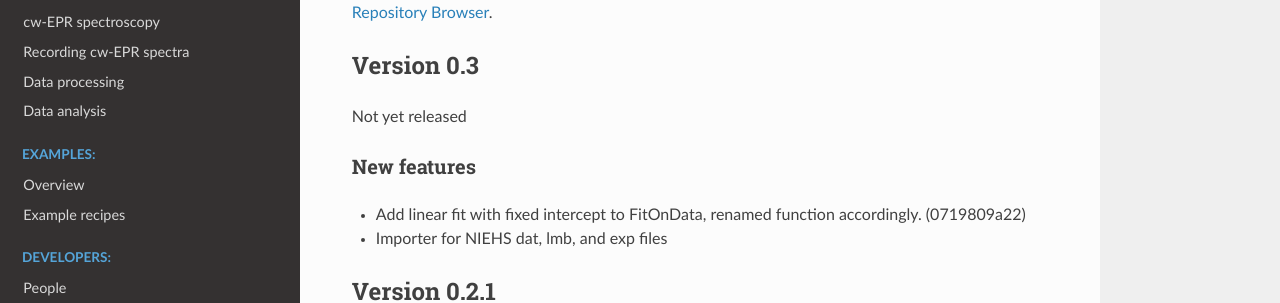
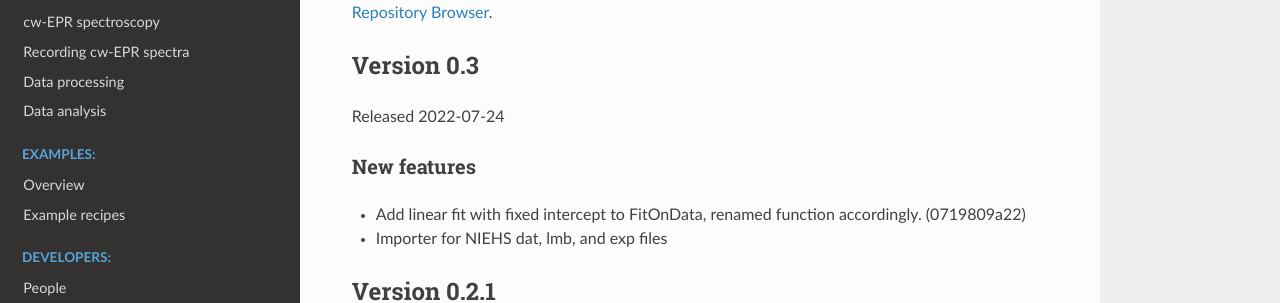
Before and after one commit to tillbiskup/cwepr, a Sphinx documentation site: the page built from docs/changelog.rst, in a window 1280 px wide and 900 px high. Shown: the part 207-510 px from the top of the window. Built offline with Sphinx 7.4.7 and the Read the Docs theme 2.0.0, drawn with Linux system fonts in a browser that asks for light colours.

Commit message:
Post-release

```diff
--- a/docs/changelog.rst
+++ b/docs/changelog.rst
@@ -7,7 +7,7 @@ This page contains a summary of changes between the official cwepr releases. Onl
 Version 0.3
 =============
 
-Not yet released
+Released 2022-07-24
 
 New features
 ------------
```
